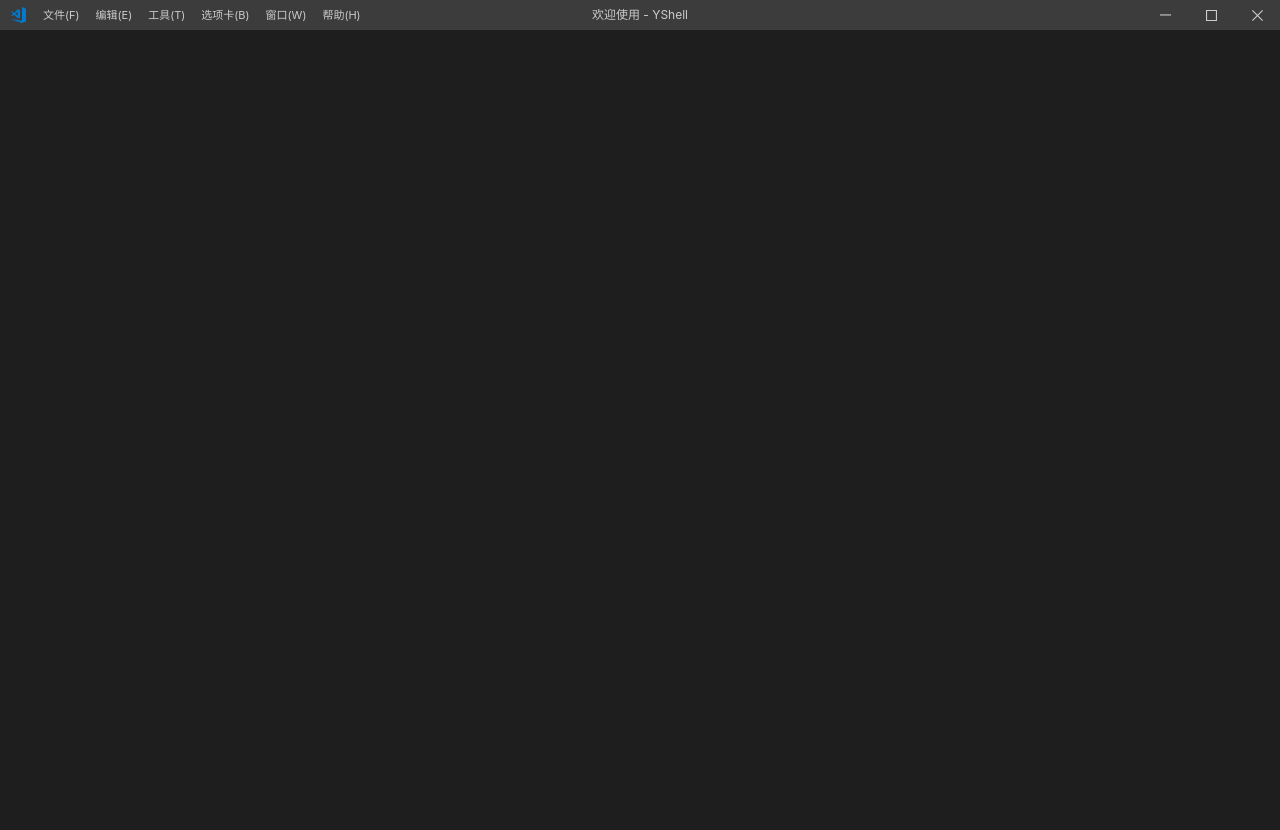
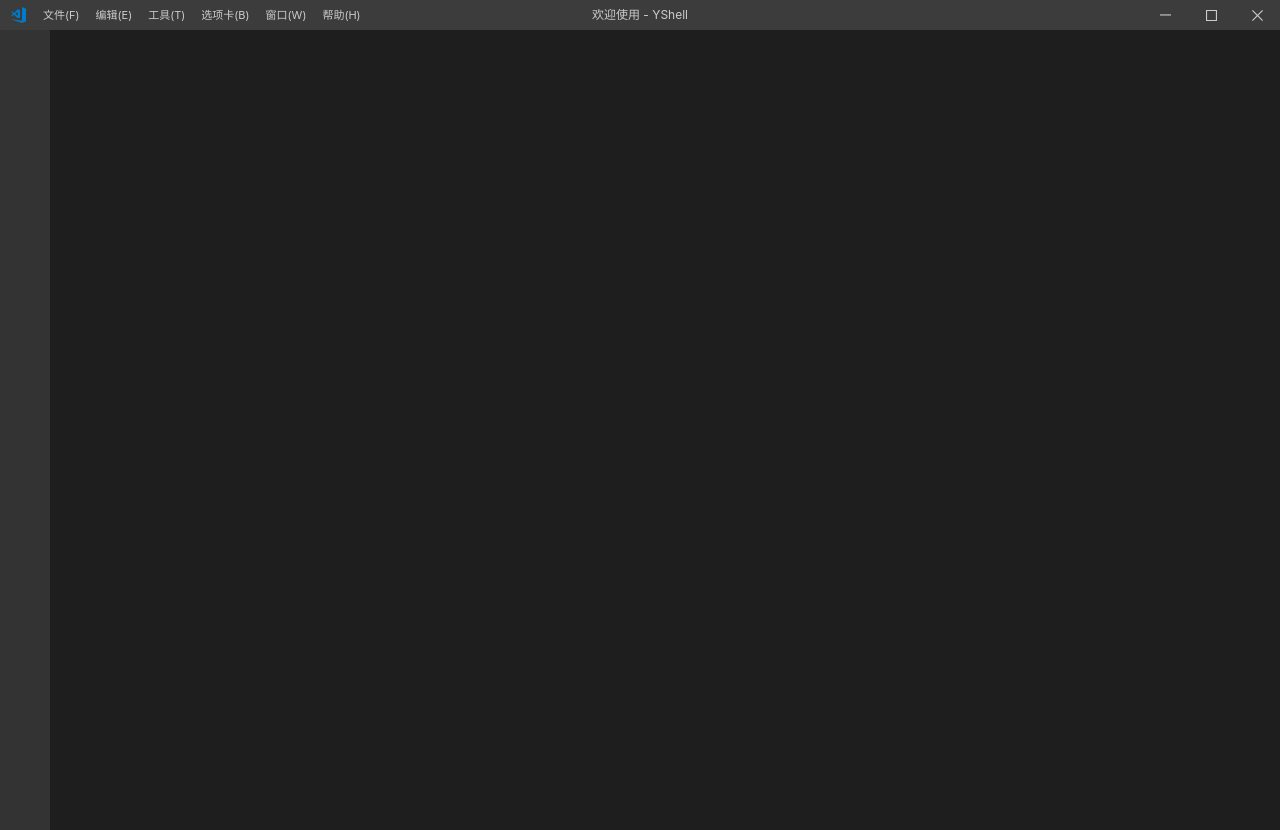
Before and after one commit to cn-ygf/yshell, an Electron app: page src/ys/window/index.html in a window 1280 px wide. Before the commit the page ends 800 px from the top, so only its background shows below. Drawn offline with Linux system fonts and the light colour scheme; no server answers.

Commit message:
更新标题栏背景颜色切换

```diff
--- a/src/ys/window/index.html
+++ b/src/ys/window/index.html
@@ -8,6 +8,8 @@
     <link rel="stylesheet" href="./titlebar/titlebar.css" type="text/css" />
     <link rel="stylesheet" href="./control/menu/menu.css" type="text/css" />
     <link rel="stylesheet" href="./sysbutton/sysbutton.css" type="text/css" />
+    <link rel="stylesheet" href="./navigationbar/navigationbar.css" type="text/css" />
+    <link rel="stylesheet" href="./statebar/statebar.css" type="text/css" />
 </head>
 
 <body class="monaco-shell vs-dark">
--- a/src/ys/window/index.js
+++ b/src/ys/window/index.js
@@ -8,11 +8,15 @@
 const UITitleBar = require('./titlebar/titlebar').UITitleBar
 const UIMenuBar = require('./control/menu/menu').UIMenuBar
 const UISysButton = require('./sysbutton/sysbutton').UISysButton
+const UINavigationBar = require('./navigationbar/navigationbar').UINavigationBar
+const UIStateBar = require('./statebar/statebar').UIStateBar
 
 /*---------------------------------------------------------------------------------------------
  * Init window layout
  *--------------------------------------------------------------------------------------------*/
 let titlebar
+let navigationbar
+let statebar
 
 // init title bar
 function init_title_bar() {
@@ -92,5 +96,34 @@
     titlebar.show()
 }
 
+// init navigationbar
+function init_navigation_bar() {
+    var options = {}
+    options.backgroundColor = 'rgb(51,51,51)'
+    options.width = '50px'
+    navigationbar = new UINavigationBar(options)
+    navigationbar.show()
+}
+
+//init statebar
+function init_state_bar() {
+    var options = {}
+    options.backgroundColor = 'rgb(0,122,204)'
+    options.color = 'rgb(255,255,255)'
+    options.height = '22px'
+    statebar = new UIStateBar(options)
+    statebar.show()
+}
 
 init_title_bar()
+init_navigation_bar()
+init_state_bar()
+
+
+ipc.on('on_window_blur', () => {
+    titlebar.setBackgroundColor('rgb(51,51,51)')
+})
+
+ipc.on('on_window_focus', () => {
+    titlebar.setBackgroundColor('rgb(60,60,60)')
+})
--- a/src/ys/window/navigationbar/navigationbar.css
+++ b/src/ys/window/navigationbar/navigationbar.css
@@ -2,3 +2,10 @@
  *  Copyright (c) YGF. All rights reserved.
  *  Licensed under the MIT License. See License.txt in the project root for license information.
  *--------------------------------------------------------------------------------------------*/
+
+.navigationbar {
+    top: 30px;
+    left: 0px;
+    height: 100%;
+    position: absolute;
+}
--- a/src/ys/window/navigationbar/navigationbar.js
+++ b/src/ys/window/navigationbar/navigationbar.js
@@ -2,3 +2,19 @@
  *  Copyright (c) YGF. All rights reserved.
  *  Licensed under the MIT License. See License.txt in the project root for license information.
  *--------------------------------------------------------------------------------------------*/
+
+function UINavigationBar(options) {
+    this.main_div = document.createElement('div')
+    this.main_div.classList.add('navigationbar')
+    this.main_div.style.backgroundColor = options.backgroundColor
+    this.main_div.style.width = options.width
+    this.show = function() {
+        document.body.appendChild(this.main_div)
+    }
+    this.hide = function() {
+        document.body.removeChild(this.main_div)
+    }
+}
+
+
+exports.UINavigationBar = UINavigationBar
--- a/src/ys/window/statebar/statebar.css
+++ b/src/ys/window/statebar/statebar.css
@@ -2,3 +2,12 @@
  *  Copyright (c) YGF. All rights reserved.
  *  Licensed under the MIT License. See License.txt in the project root for license information.
  *--------------------------------------------------------------------------------------------*/
+
+.statebar {
+    width: 100%;
+    position: absolute;
+    box-sizing: border-box;
+    cursor: default;
+    font-size: 12px;
+    display: inline-block;
+}
--- a/src/ys/window/statebar/statebar.js
+++ b/src/ys/window/statebar/statebar.js
@@ -2,3 +2,19 @@
  *  Copyright (c) YGF. All rights reserved.
  *  Licensed under the MIT License. See License.txt in the project root for license information.
  *--------------------------------------------------------------------------------------------*/
+
+function UIStateBar(options) {
+    this.main_div = document.createElement('div')
+    this.main_div.classList.add('.statebar')
+    this.main_div.style.backgroundColor = options.backgroundColor
+    this.main_div.style.height = options.height
+    this.show = function() {
+        document.body.appendChild(this.main_div)
+    }
+    this.hide = function() {
+        document.body.removeChild(this.main_div)
+    }
+}
+
+
+exports.UIStateBar = UIStateBar
--- a/src/ys/window/titlebar/titlebar.js
+++ b/src/ys/window/titlebar/titlebar.js
@@ -37,6 +37,9 @@
     this.setIcon = function(icon) {
         this.icon_div.style.backgroundImage = icon
     }
+    this.setBackgroundColor = function(color) {
+        this.main_div.style.backgroundColor = color
+    }
 }
 
 
```
Also changed, not shown: src/main.js (+8 -0 lines).
